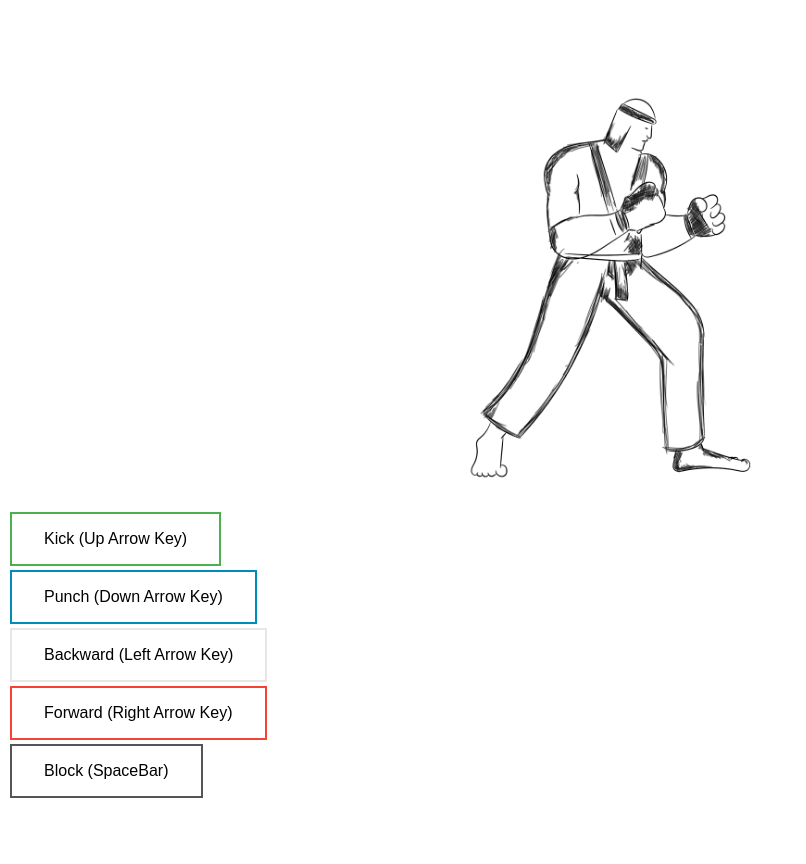
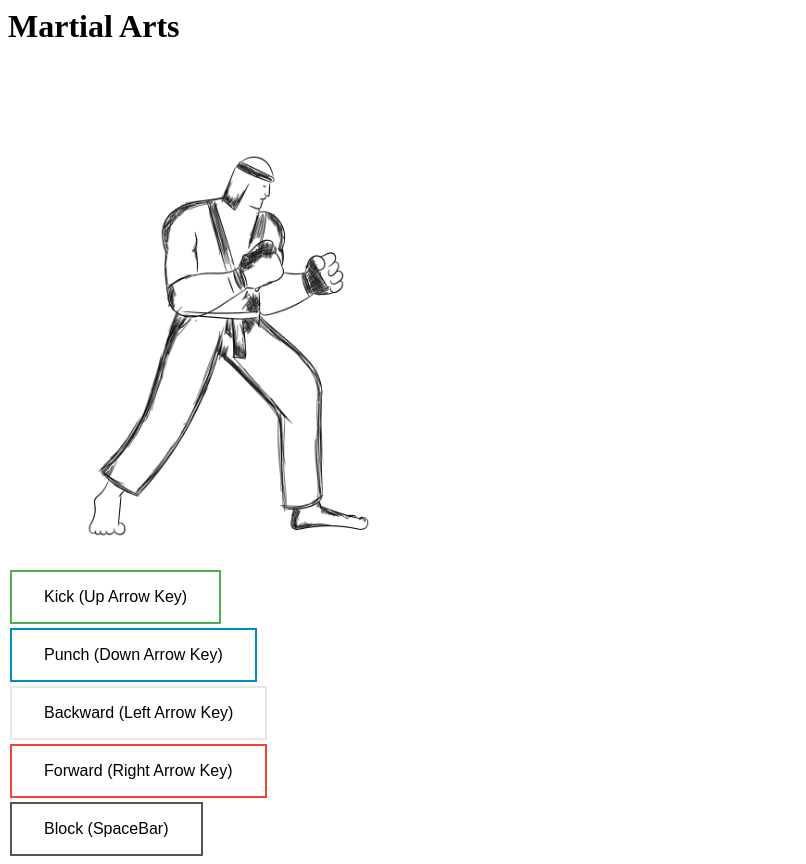
Before and after one commit to Loveena28/MartialArts, a plain HTML site: page index.html in a window 1280 px wide. Shown: the whole page, without its empty margins (0-806 px from the left). Before the commit the page ends 806 px from the top, so only its background shows below. Drawn offline with Linux system fonts and the light colour scheme.

Commit message:
Update index.html

```diff
--- a/index.html
+++ b/index.html
@@ -1,14 +1,17 @@
-<div style="text-align: center;"><canvas id="myCanvas" width="500" height="500">
-</canvas></div>
+<div>
+    <h1> Martial Arts </h1>
+    <canvas id="myCanvas" width="500" height="500">
+    </canvas>
+</div>
 
 <body>
-
-<button id="kick">Kick (Up Arrow Key)</button>
-<button id="punch">Punch (Down Arrow Key)</button>
-<button id="backward">Backward (Left Arrow Key)</button>
-<button id="forward">Forward (Right Arrow Key)</button>
-<button id="block">Block (SpaceBar)</button>
-
+        <div class="container">
+            <button id="kick">Kick (Up Arrow Key)</button>
+            <button id="punch">Punch (Down Arrow Key)</button>
+            <button id="backward">Backward (Left Arrow Key)</button>
+            <button id="forward">Forward (Right Arrow Key)</button>
+            <button id="block">Block (SpaceBar)</button>
+        </div>
 </body>
 
 <link rel="stylesheet" href="main.css">
```
